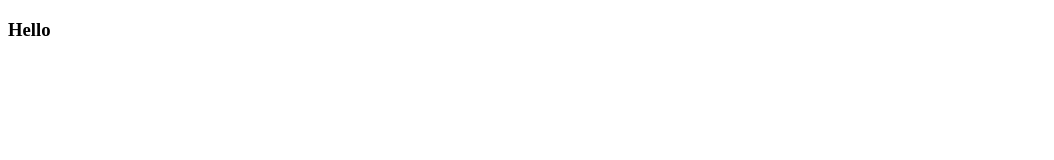
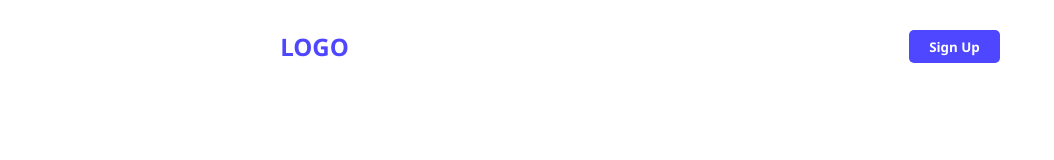
Before and after one commit to fariya-nika-oshru/webflow-templet, a plain HTML site: page index.html in a window 1280 px wide. Shown: the whole page, without its empty margins (0-1054 px from the left). Drawn offline with Linux system fonts and the light colour scheme.

Commit message:
the nav section done

```diff
--- a/index.html
+++ b/index.html
@@ -4,9 +4,32 @@
     <meta charset="UTF-8">
     <meta name="viewport" content="width=device-width, initial-scale=1.0">
     <title>Web flow</title>
+    <link rel="stylesheet" href="style.css">
 </head>
 <body>
-   <h3>Hello</h3>
+    <header>
+        <nav>
+            <h2>LOGO</h2>
+            <button class="primary-button">Sign Up</button>
+
+        </nav>
+        <banner>
+
+        </banner>
+
+
+    </header>
+
+    <main>
+        <action>
+
+        </action>
+
+    </main>
+
+    <footer>
+
+    </footer>
 
 </body>
 </html>
--- /dev/null
+++ b/style.css
@@ -0,0 +1,22 @@
+*{
+    font-family:'Segoe UI', Tahoma, Geneva, Verdana, sans-serif;
+    max-width: 100%;
+    margin: 10px auto;
+}
+nav{
+    display: flex;
+    justify-content: space-between;
+
+}
+nav h2{
+    color: #4E47FF;
+    font-weight: 900;
+}
+.primary-button{
+    background-color: #4E47FF;
+    border-radius: 5px;
+    color: white;
+    font-weight: bold;
+    padding: 5px 20px;
+    border: none;
+}
```
